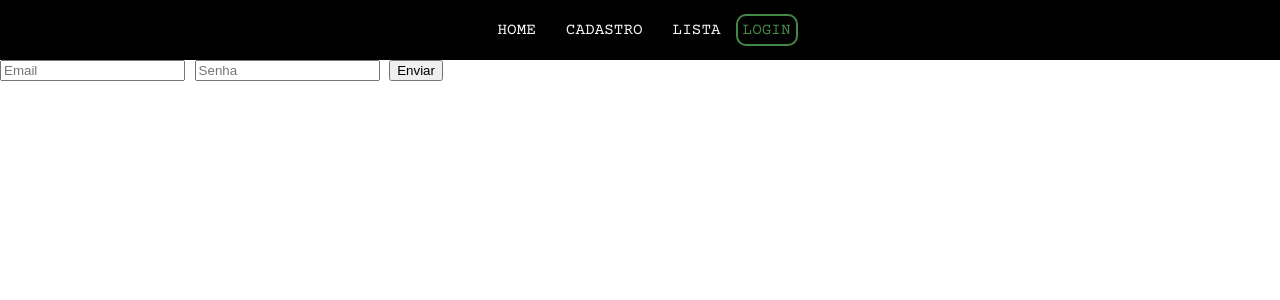
After one commit to BabiMoreira/blog-versioncat, a Django app: page /login/ in a window 1280 px wide. The commit adds this page. Shown: the top 300 px of the page. Run offline with Django 3.2, Linux system fonts and the light colour scheme.

Commit message:
tentar fazer login, porém cadastro nao esta funcionando

```diff
--- a/blog/urls.py
+++ b/blog/urls.py
@@ -21,4 +21,5 @@ urlpatterns = [
     path('admin/', admin.site.urls),
     path('', views.home),
     path('cadastro/', views.cadastro),
+    path('login/', views.login),
 ]
--- a/website/templates/cadastro.html
+++ b/website/templates/cadastro.html
@@ -4,7 +4,7 @@
 {% block content %}
 
 <section>
-    <form action="/cadastro" method="post">
+    <form action="/cadastro" method="POST">
         {% csrf_token %}
         <label for="nome"> Nome: </label>
         <input name='nome' type="text">
@@ -18,7 +18,7 @@
         <label for=""> Escreva seu comentário aqui </label>
         <input name="frase" id="frase" cols='30' rows='10' required>
 
-        <input type="submit" id='botao' value="Enviar">
+        <input type="submit" id='botao' value="Cadastrar">
 
     </form>
 </section>
--- a/website/templates/layout.html
+++ b/website/templates/layout.html
@@ -12,8 +12,8 @@
     <nav class="navbar">
         <a class='navbar_menu'href="/">Home</a>
         <a class='navbar_menu'href="/cadastro">Cadastro</a>
-        <a class='navbar_menu'href="">Lista</a>
-        <a class='navbar_menu_login'href="">Login</a>
+        <a class='navbar_menu'href="#">Lista</a>
+        <a class='navbar_menu_login'href="/login">Login</a>
     </nav>
 
 
--- /dev/null
+++ b/website/templates/login.html
@@ -0,0 +1,14 @@
+{% extends 'layout.html' %}
+{% load static %}
+
+{% block content %}
+<section>
+    {% csrf_token %}
+    <form action="/login" method="POST">
+        <input name='email' type="email" placeholder="Email">
+        <input name='senha' type="password" placeholder="Senha">
+        <input type="submit" value="Enviar">
+    </form>
+</section>
+
+{% endblock %}
--- a/website/views.py
+++ b/website/views.py
@@ -1,11 +1,10 @@
 from django.shortcuts import render
-from website.models import Aluno
+from website.models import Usuario, Aluno
 
 def home(request):
     return render(request, 'home.html')
 
 def cadastro(request):
-    contexto ={}
     if request.method == 'POST':
         aluno = Aluno()
         aluno.nome= request.POST.get('nome')
@@ -13,5 +12,7 @@ def cadastro(request):
         aluno.senha= request.POST.get('senha')
         aluno.frase= request.POST.get('frase')
         aluno.save()
-        return render(request, 'home.html')
     return render(request, 'cadastro.html')
+
+def login(request):
+    return render(request, 'login.html')
```
